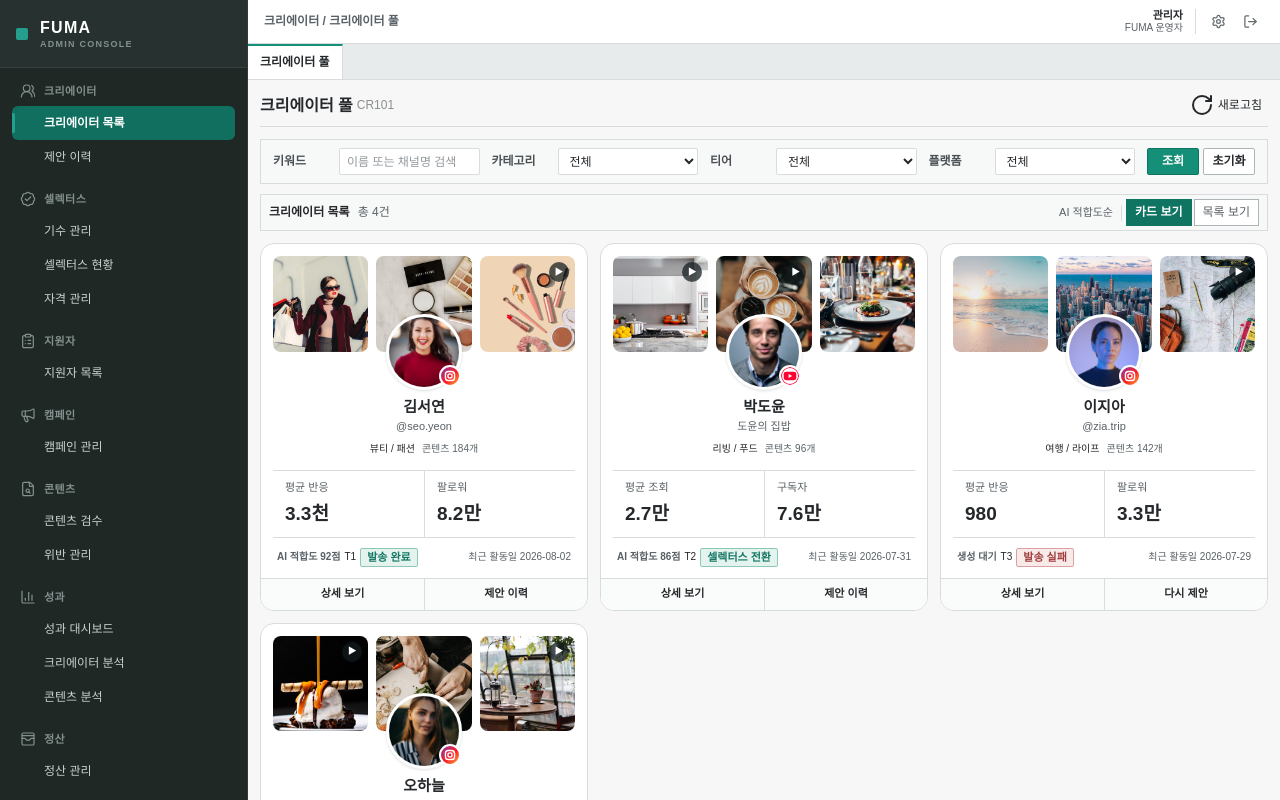
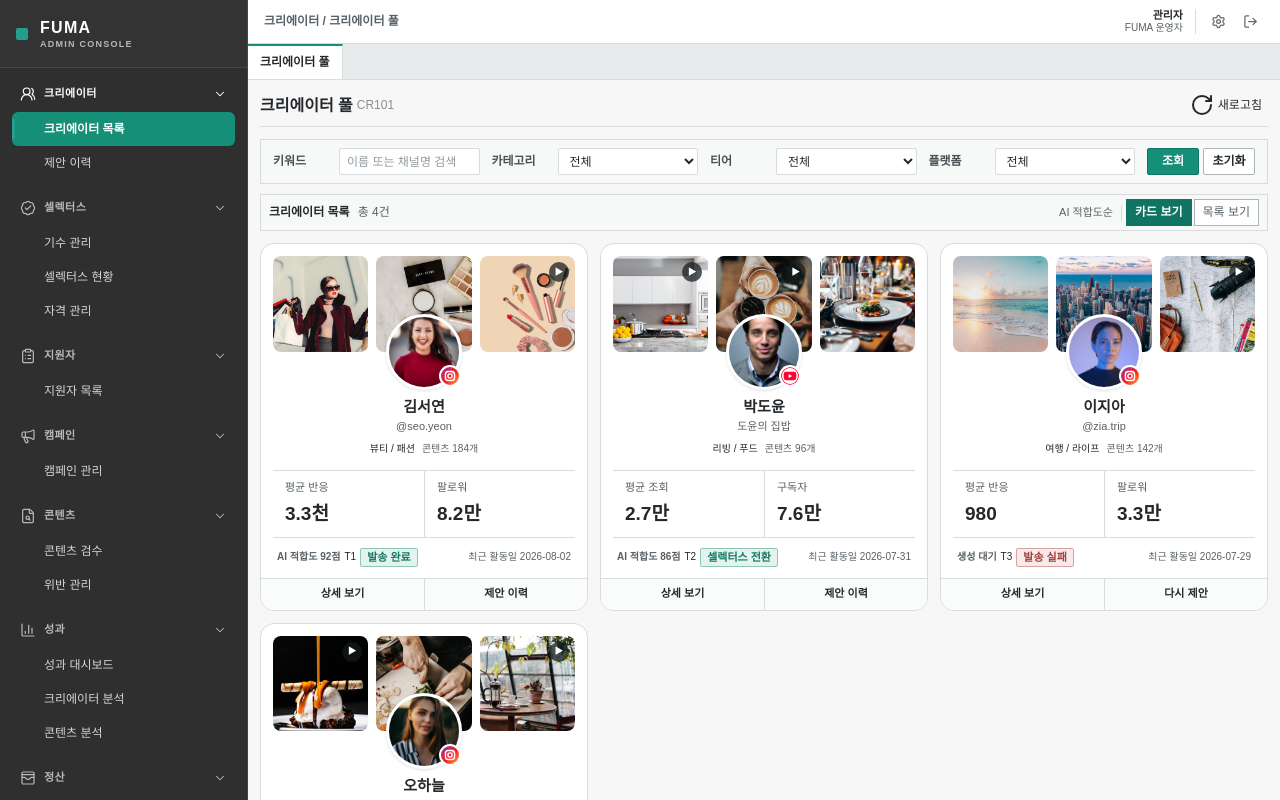
Before and after one commit to HD-Fuma/fe-hiselectors-admin, a React (Vite) app: page / in a window 1280 px wide. Shown: the top 800 px of the page. Built offline with nearby package versions, Linux system fonts and the light colour scheme.

Commit message:
feat: add collapsible sidebar groups

```diff
--- a/src/components/shell/AdminSidebar.tsx
+++ b/src/components/shell/AdminSidebar.tsx
@@ -1,6 +1,7 @@
 import {
   BadgeCheck,
   BarChart3,
+  ChevronDown,
   ClipboardList,
   FileSearch,
   Megaphone,
@@ -9,6 +10,7 @@
   WalletCards,
   type LucideIcon,
 } from "lucide-react";
+import { useState } from "react";
 import { Link, matchPath } from "react-router-dom";
 import {
   NAV_GROUPS,
@@ -34,6 +36,22 @@
 }
 
 export function AdminSidebar({ activeRoute, currentPath }: AdminSidebarProps) {
+  const [expandedGroups, setExpandedGroups] = useState<Set<NavGroup>>(
+    () => new Set(NAV_GROUPS.map(({ id }) => id)),
+  );
+
+  const toggleGroup = (groupId: NavGroup) => {
+    setExpandedGroups((current) => {
+      const next = new Set(current);
+      if (next.has(groupId)) {
+        next.delete(groupId);
+      } else {
+        next.add(groupId);
+      }
+      return next;
+    });
+  };
+
   return (
     <aside className="hsas-admin-sidebar" data-shell-part="sidebar">
       <div className="hsas-admin-sidebar__brand">
@@ -48,18 +66,43 @@
         {NAV_GROUPS.map((group) => {
           const Icon = GROUP_ICONS[group.id];
           const headingId = `hsas-admin-sidebar-group-${group.id}`;
+          const listId = `${headingId}-items`;
+          const isExpanded = expandedGroups.has(group.id);
+          const isGroupSelected = group.id === activeRoute.group;
 
           return (
             <section
               key={group.id}
               className="hsas-admin-sidebar__group"
               aria-labelledby={headingId}
+              data-selected-group={isGroupSelected ? "true" : undefined}
             >
-              <h2 id={headingId} className="hsas-admin-sidebar__group-title">
-                <Icon aria-hidden="true" />
-                {group.label}
+              <h2 className="hsas-admin-sidebar__group-title">
+                <button
+                  type="button"
+                  id={headingId}
+                  className="hsas-admin-sidebar__group-toggle"
+                  aria-controls={listId}
+                  aria-expanded={isExpanded}
+                  onClick={() => toggleGroup(group.id)}
+                >
+                  <Icon aria-hidden="true" />
+                  <span>{group.label}</span>
+                  <ChevronDown
+                    className={
+                      isExpanded
+                        ? "hsas-admin-sidebar__chevron"
+                        : "hsas-admin-sidebar__chevron hsas-admin-sidebar__chevron--collapsed"
+                    }
+                    aria-hidden="true"
+                  />
+                </button>
               </h2>
-              <ul className="hsas-admin-sidebar__list">
+              <ul
+                id={listId}
+                className="hsas-admin-sidebar__list"
+                hidden={!isExpanded}
+              >
                 {getGroupMenuItems(group.id).map((item) => {
                   const isSectionSelected =
                     item.group === activeRoute.group &&
--- a/src/styles/admin.css
+++ b/src/styles/admin.css
@@ -585,24 +585,64 @@
 }
 
 .hsas-admin-sidebar__group-title {
-  display: flex;
-  height: 22px;
+  height: 28px;
+  margin: 0 0 var(--hsas-space-4);
+}
+
+.hsas-admin-sidebar__group-toggle {
+  display: flex;
+  width: 100%;
+  height: 28px;
   align-items: center;
   gap: var(--hsas-space-8);
   padding: 0 var(--hsas-space-8);
-  margin: 0 0 var(--hsas-space-4);
+  border: 0;
+  border-radius: 4px;
+  background: transparent;
   color: var(--hsas-sidebar-heading);
+  cursor: pointer;
+  font: inherit;
   font-size: 11px;
   font-weight: 700;
   letter-spacing: 0.04em;
-  line-height: 22px;
-}
-
-.hsas-admin-sidebar__group-title svg {
+  text-align: left;
+}
+
+.hsas-admin-sidebar__group-toggle:hover {
+  background: var(--hsas-sidebar-hover);
+  color: var(--hsas-text-inverse);
+}
+
+.hsas-admin-sidebar__group-toggle:focus-visible {
+  outline: 2px solid var(--hsas-teal-accent);
+  outline-offset: -2px;
+}
+
+.hsas-admin-sidebar__group[data-selected-group="true"] .hsas-admin-sidebar__group-toggle {
+  color: var(--hsas-text-inverse);
+}
+
+.hsas-admin-sidebar__group-toggle > svg {
   width: 16px;
   height: 16px;
   flex: 0 0 16px;
   stroke-width: 1.8;
+}
+
+.hsas-admin-sidebar__group-toggle > span {
+  min-width: 0;
+  flex: 1;
+}
+
+.hsas-admin-sidebar__chevron {
+  width: 14px !important;
+  height: 14px !important;
+  flex-basis: 14px !important;
+  transition: transform 160ms ease;
+}
+
+.hsas-admin-sidebar__chevron--collapsed {
+  transform: rotate(-90deg);
 }
 
 .hsas-admin-sidebar__list {
--- a/src/styles/tokens.css
+++ b/src/styles/tokens.css
@@ -6,17 +6,17 @@
 
   --hsas-sidebar-width: 248px;
   --hsas-topbar-height: 44px;
-  --hsas-sidebar-background: #202826;
-  --hsas-sidebar-surface: #27312f;
-  --hsas-sidebar-text: #c9d2cf;
-  --hsas-sidebar-heading: #82918d;
-  --hsas-sidebar-active: #116f60;
-  --hsas-sidebar-hover: #2c3835;
-  --hsas-sidebar-border: rgb(255 255 255 / 8%);
+  --hsas-sidebar-background: #2f2f2f;
+  --hsas-sidebar-surface: #333333;
+  --hsas-sidebar-text: #d5d5d5;
+  --hsas-sidebar-heading: #b8b8b8;
+  --hsas-sidebar-active: #168f78;
+  --hsas-sidebar-hover: #3a3a3a;
+  --hsas-sidebar-border: rgb(255 255 255 / 10%);
   --hsas-sidebar-row-height: 34px;
   --hsas-sidebar-radius: 6px;
   --hsas-sidebar-focus-active: #fff;
-  --hsas-sidebar-scrollbar: #72827e;
+  --hsas-sidebar-scrollbar: #8a8a8a;
 
   --hsas-background: #f7f7f8;
   --hsas-surface: #ffffff;
```
Also changed, not shown: 1 other file (tests, documents, lock files or other folders).
